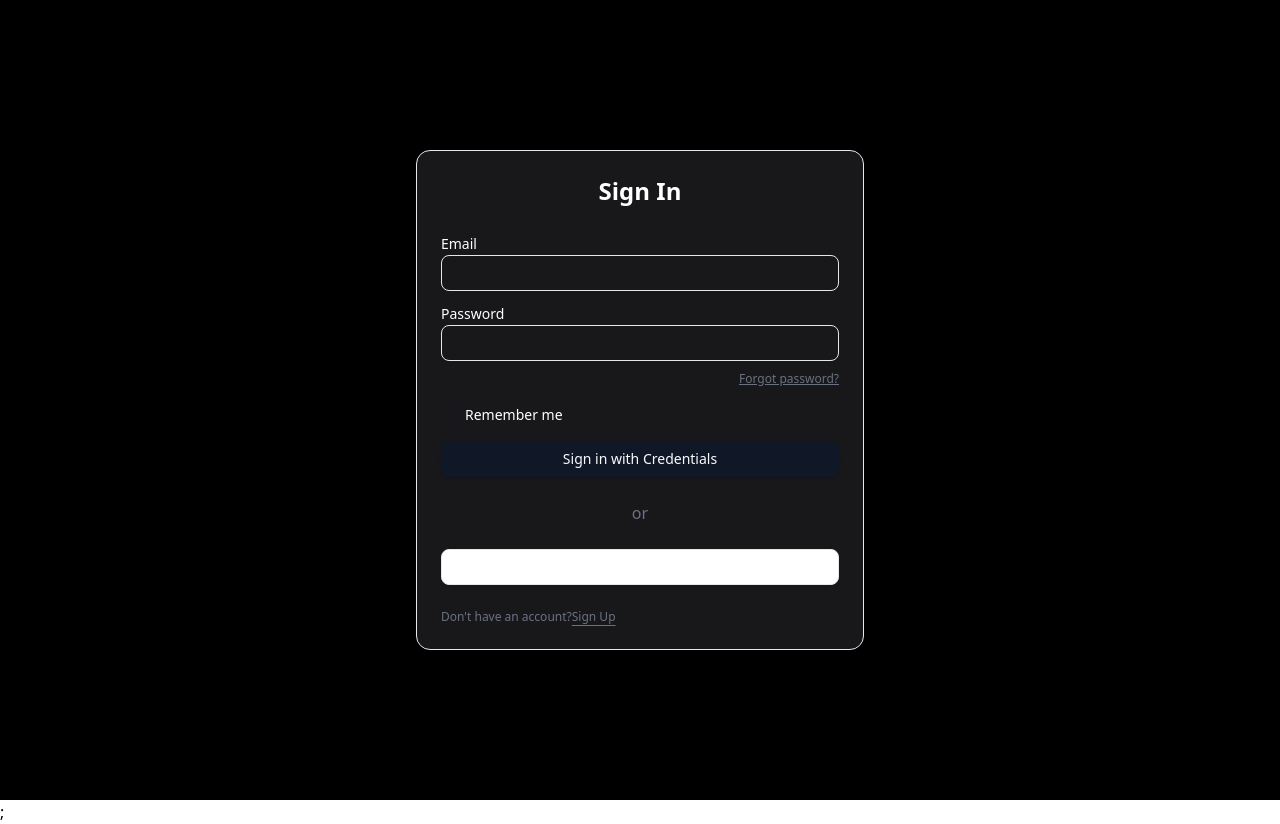
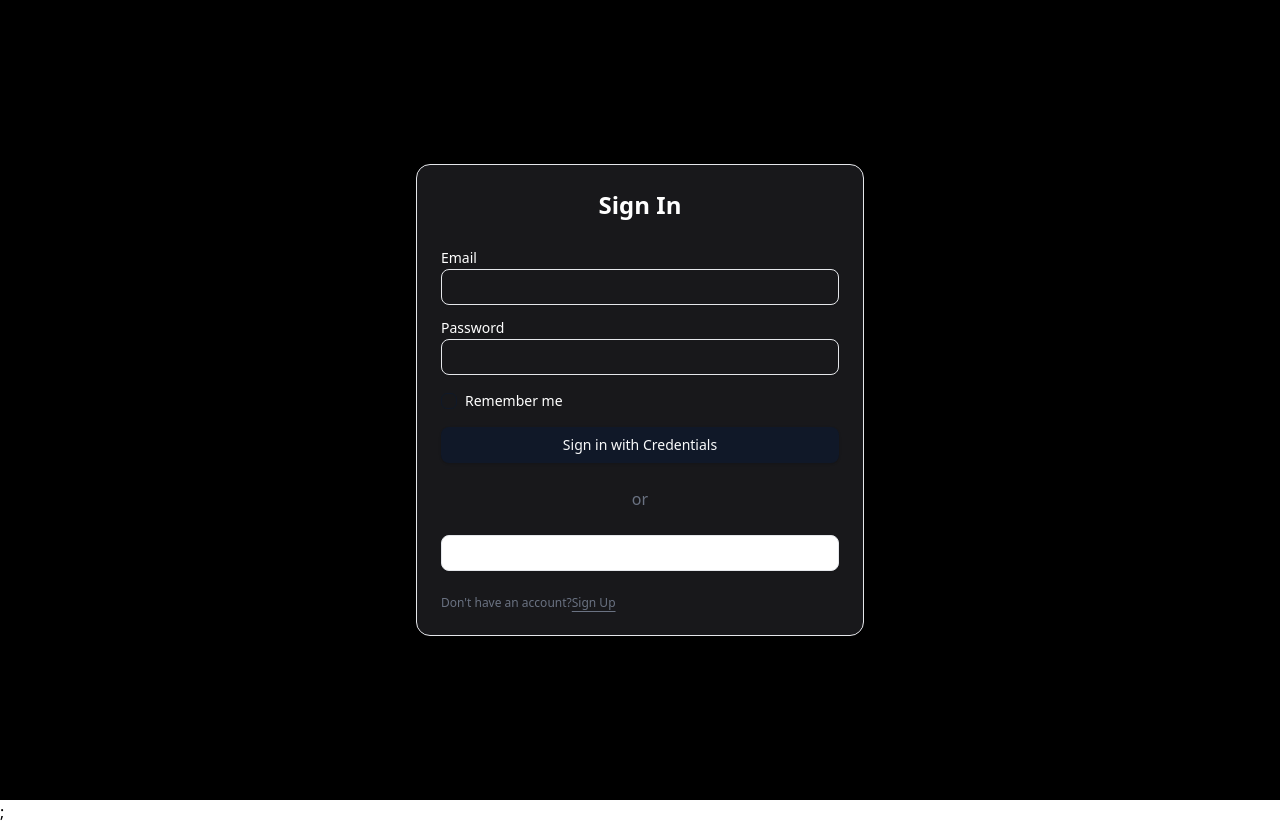
Before and after one commit to sachinggsingh/Resume-AI, a Next.js app: page /sign-in in a window 1280 px wide. Built offline with nearby package versions, Linux system fonts and the light colour scheme.

Commit message:
some production types -1

```diff
--- a/app/(auth)/sign-in/page.tsx
+++ b/app/(auth)/sign-in/page.tsx
@@ -249,14 +249,14 @@ export default function Page() {
                 onChange={(e) => setForm({ ...form, password: e.target.value })}
                 required
               />
-              <div className="text-right mt-1">
+              {/* <div className="text-right mt-1">
                 <Link
                   href="/forgot-password"
                   className="text-xs text-muted-foreground hover:text-primary underline"
                 >
                   Forgot password?
                 </Link>
-              </div>
+              </div> */}
             </div>
 
             <div className="flex items-center space-x-2">
```
